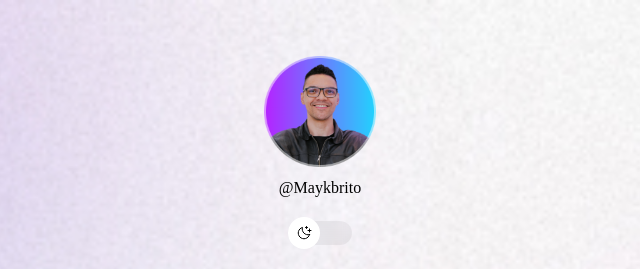
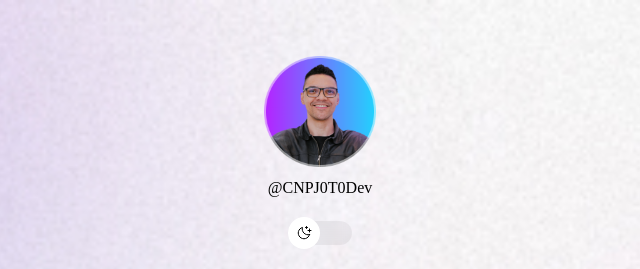
Before and after one commit to CNPJ0T0/devlinks-aula, a plain HTML site: page index.html in a window 1280 px wide. Shown: the top 269 px of the page, 320-960 px from the left. Drawn offline with nearby package versions, Linux system fonts and the light colour scheme.

Commit message:
Correção do @

```diff
--- a/index.html
+++ b/index.html
@@ -13,7 +13,7 @@
           src="./assets/avatar.png"
           alt="Foto Mayk Brita usando uma camisa preta, de oculos e um fundo azul por trás"
         />
-        <p>@Maykbrito</p>
+        <p>@CNPJ0T0Dev</p>
         <div id="switch">
           <button title="Botão Switch" onclick="toogleMode()"></button>
           <span></span>
```
